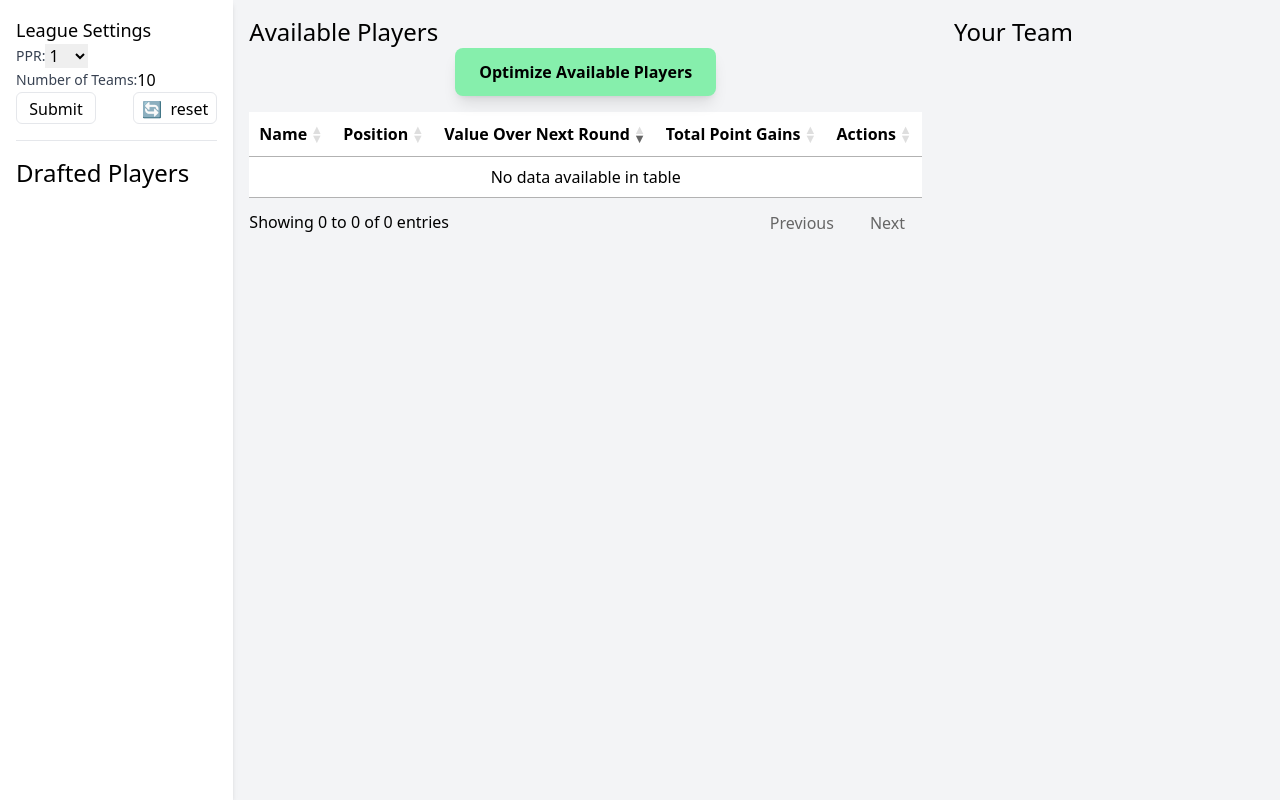
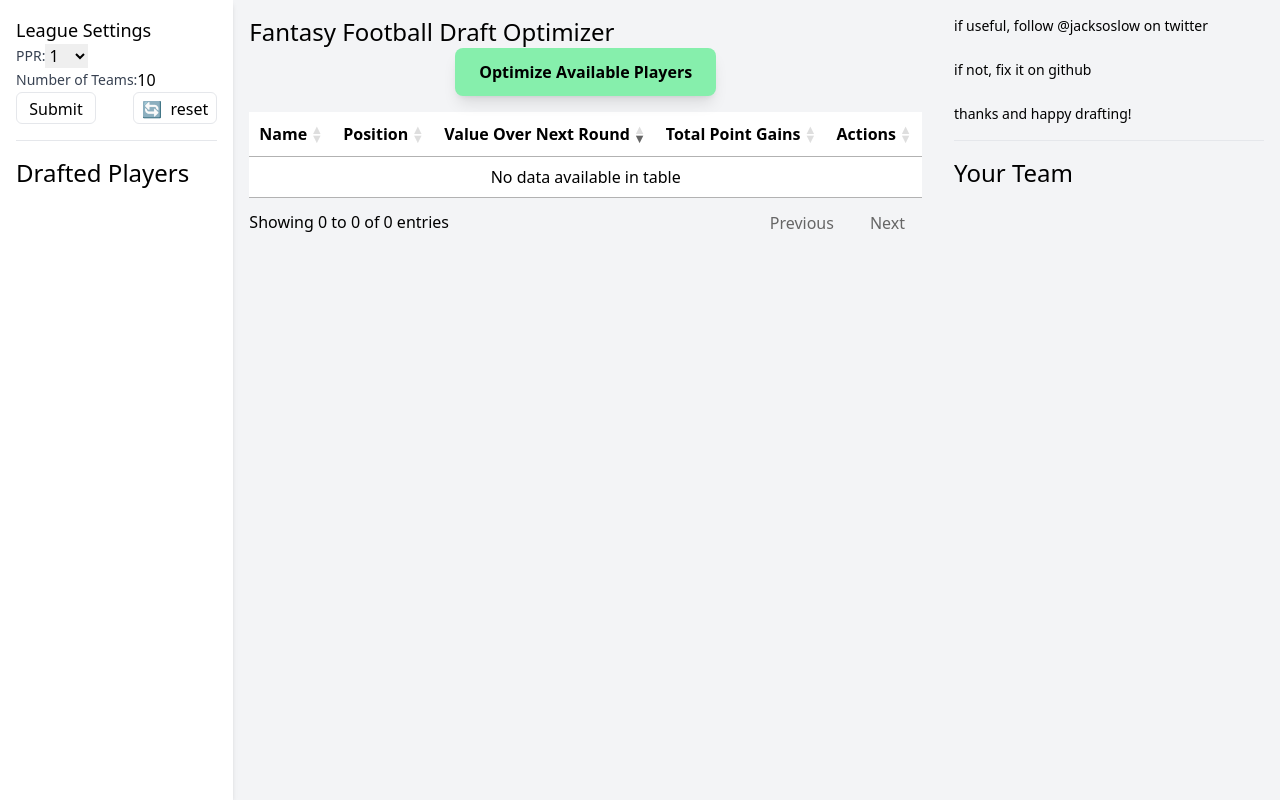
Before and after one commit to jsoslow2/fantasy-football-models, a Python web app: template app/templates/draft.html in a window 1280 px wide. Run offline with Jinja, Linux system fonts and the light colour scheme; the template is opened without the code that fills it, so the values that code supplies are empty; style sheets or scripts are compiled from the project's sources; some libraries are stand-ins or nearby versions.

Commit message:
change key

```diff
--- a/app/templates/draft.html
+++ b/app/templates/draft.html
@@ -100,7 +100,7 @@
       <!-- Center - Available Players -->
       <div class="main-content flex-3 p-4">
         <div class="header-container">
-          <h2 class="font-sans text-2xl">Available Players</h2>
+          <h1 class="font-sans text-2xl">Fantasy Football Draft Optimizer</h1>
         </div>
         <div class="flex justify-center mb-4 sticky top-0 z-50">
           <button
@@ -187,6 +187,14 @@
 
       <!-- Right Side - Your Team -->
       <div class="side your-team flex-1 p-4">
+        <div id="credits-content">
+          <p class="text-sm">if useful, follow @jacksoslow on twitter</p>
+          <br />
+          <p class="text-sm">if not, fix it on github</p>
+          <br />
+          <p class="text-sm">thanks and happy drafting!</p>
+        </div>
+        <hr class="my-4" />
         <h2 class="font-sans text-2xl">Your Team</h2>
         <ul id="yourTeamList"></ul>
       </div>
--- /dev/null
+++ b/secrets.py
@@ -0,0 +1 @@
+secret_key = 'your_secret_key_here01191997'
```
Also changed, not shown: 2 other files.
